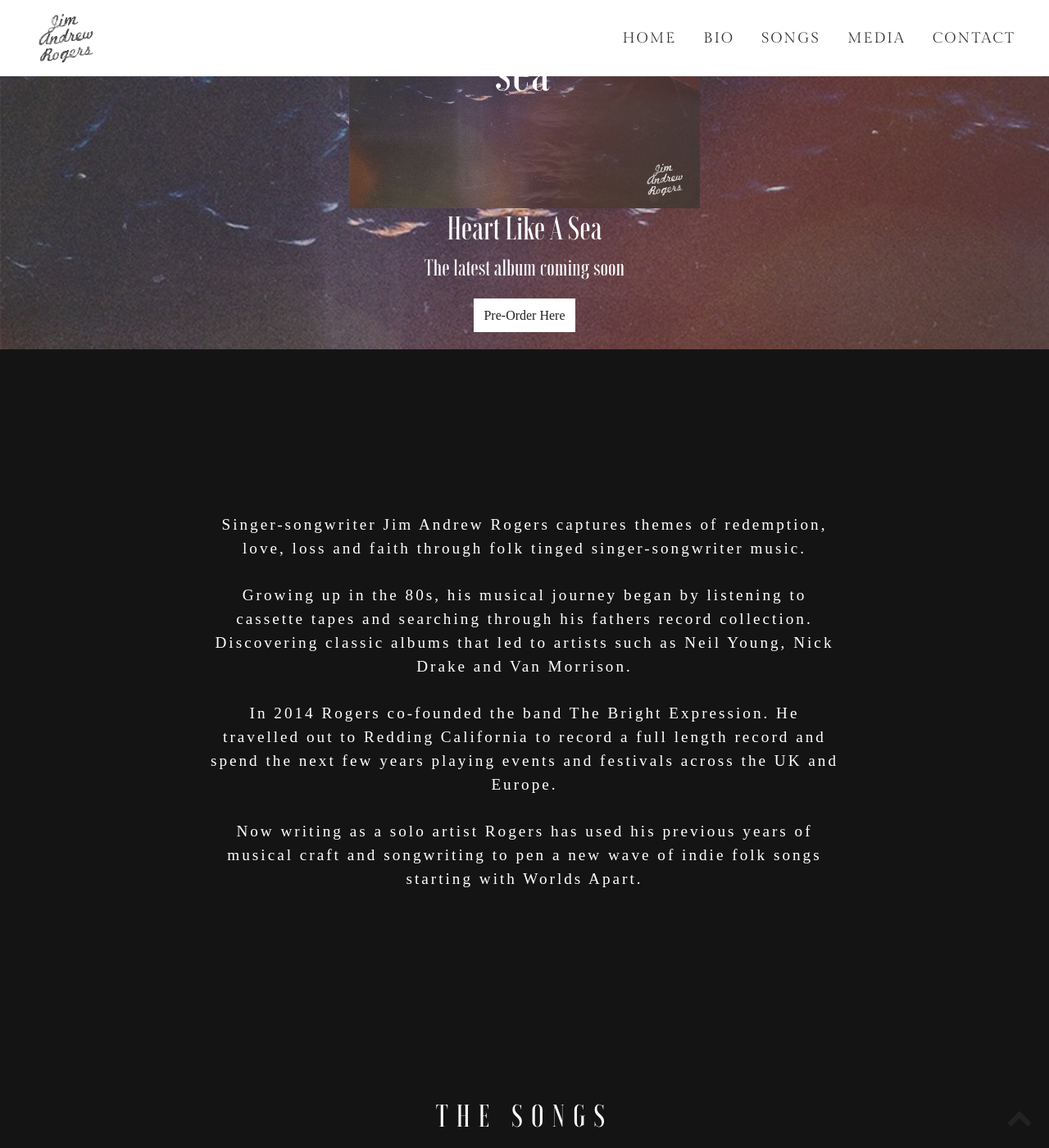
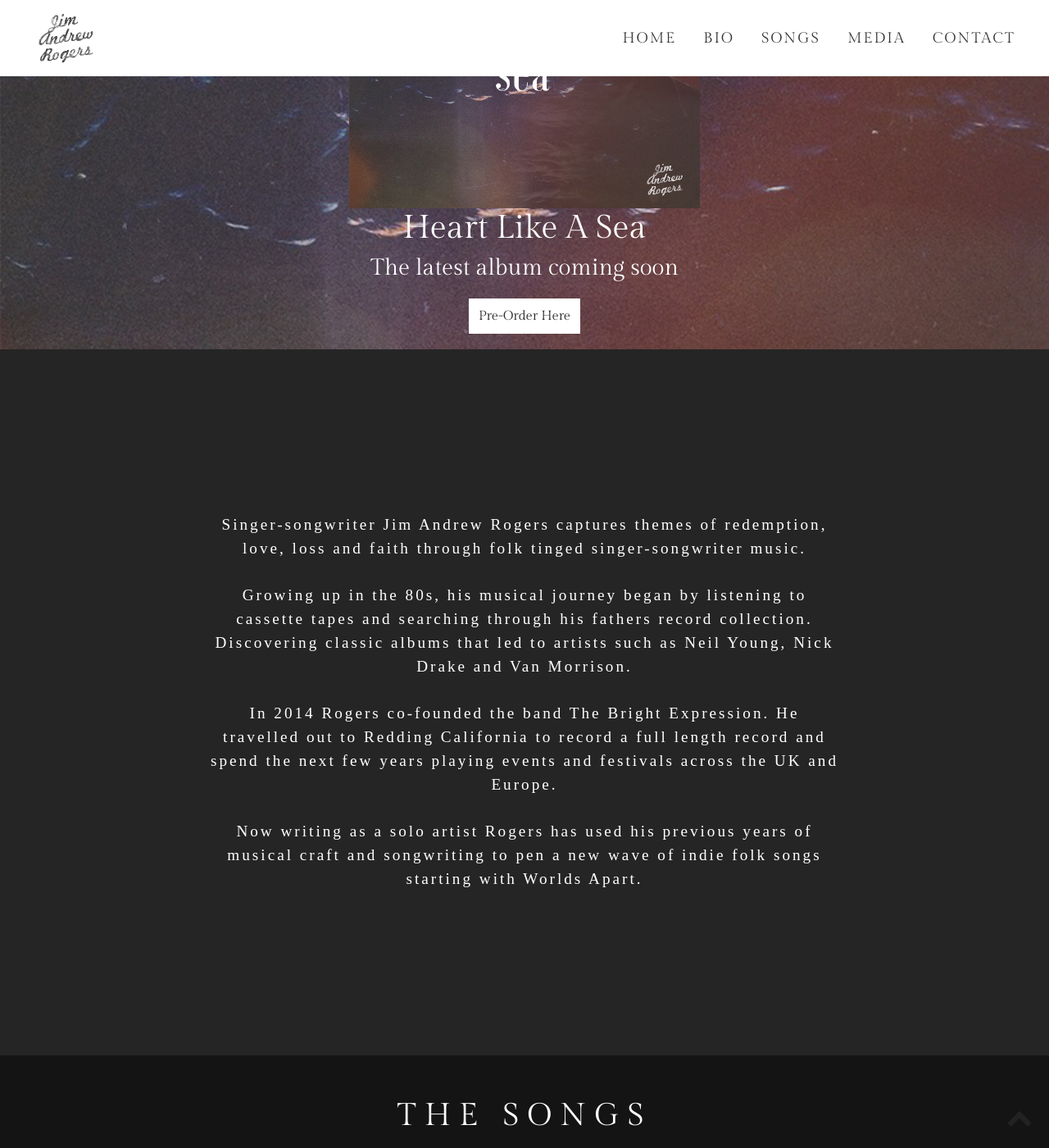
Before and after one commit to JimRogers/jimandrewrogers, a Jekyll site: the page built from index.md, in a window 1280 px wide and 1400 px high, scrolled down 344 px. Shown: the whole window at 82% size. Built offline with Jekyll 4.4.1, drawn with Linux system fonts in a browser that asks for light colours; comment, search, counter and statistics services are not loaded; some of the changed text lies outside the part shown.

Commit message:
Adjust font

```diff
--- a/css/style.css
+++ b/css/style.css
@@ -55,12 +55,12 @@ a {
   	color: #bc9e6b;
 }
 h1, h2, h3, h4, h5, h6 {
-	font-family: "voga";
+	font-family: 'Gilda Display', serif;
 }
 p {
 	color:#3a3a3a;
 	letter-spacing:3px;
-	font-family:"Comorant";
+	font-family: 'Gilda Display', serif;
 	text-transform:uppercase;
 	letter-spacing:3px;
 	font-size:0.9em;
@@ -142,7 +142,7 @@ Top Section
 	padding:12px;
 	color:#222;
 	font-weight:300;
-	font-family:"Comorant";
+	font-family: 'Gilda Display', serif;
 	width:190px;
 	margin:0 auto;
 }
@@ -173,7 +173,7 @@ Top Section
 	padding:12px;
 	color:#222;
 	font-weight:300;
-	font-family:"Comorant";
+	font-family: 'Gilda Display', serif;
 	width:190px;
 	margin:0 auto;
 	text-align:center;
@@ -185,7 +185,7 @@ Top Section
     background: transparent;
 }
 .home-about {
-	background:#141414;
+	background:#252525;
 	text-align:center;
 	padding-top:200px;
 	padding-bottom:200px;
@@ -253,8 +253,8 @@ margin: 0 auto;}
 	font-family: 'Gilda Display', serif;
 }
 .form #mce-MMERGE3 {height:300px;}
-.form input[type="submit"] {border:2px solid #fff !important ;color:#fff !important;background:transparent !important;margin-top:10px;margin-bottom:40px; width:140px;}
-.form label {display:block;color: #fff;font-family:"Comorant"; text-transform:uppercase;
+.form input[type="submit"] {border:2px solid #fff !important; padding:12px; color:#fff !important;background:transparent !important;margin-top:10px;margin-bottom:40px; width:140px;}
+.form label {display:none;color: #fff;font-family:"Comorant"; text-transform:uppercase;
 padding: 10px;}
 .form {background:transparent !important; text-align:center; width:50%; margin:0 auto;}
 .form #mc_embed_signup {
@@ -388,7 +388,7 @@ Blog home
 	letter-spacing: 8px;
 	color: #777;
 	text-transform: uppercase;
-	font-family: "voga";
+	font-family: 'Gilda Display', serif;
 }
 .blog-home h3 {
 	font-weight:900;
```
